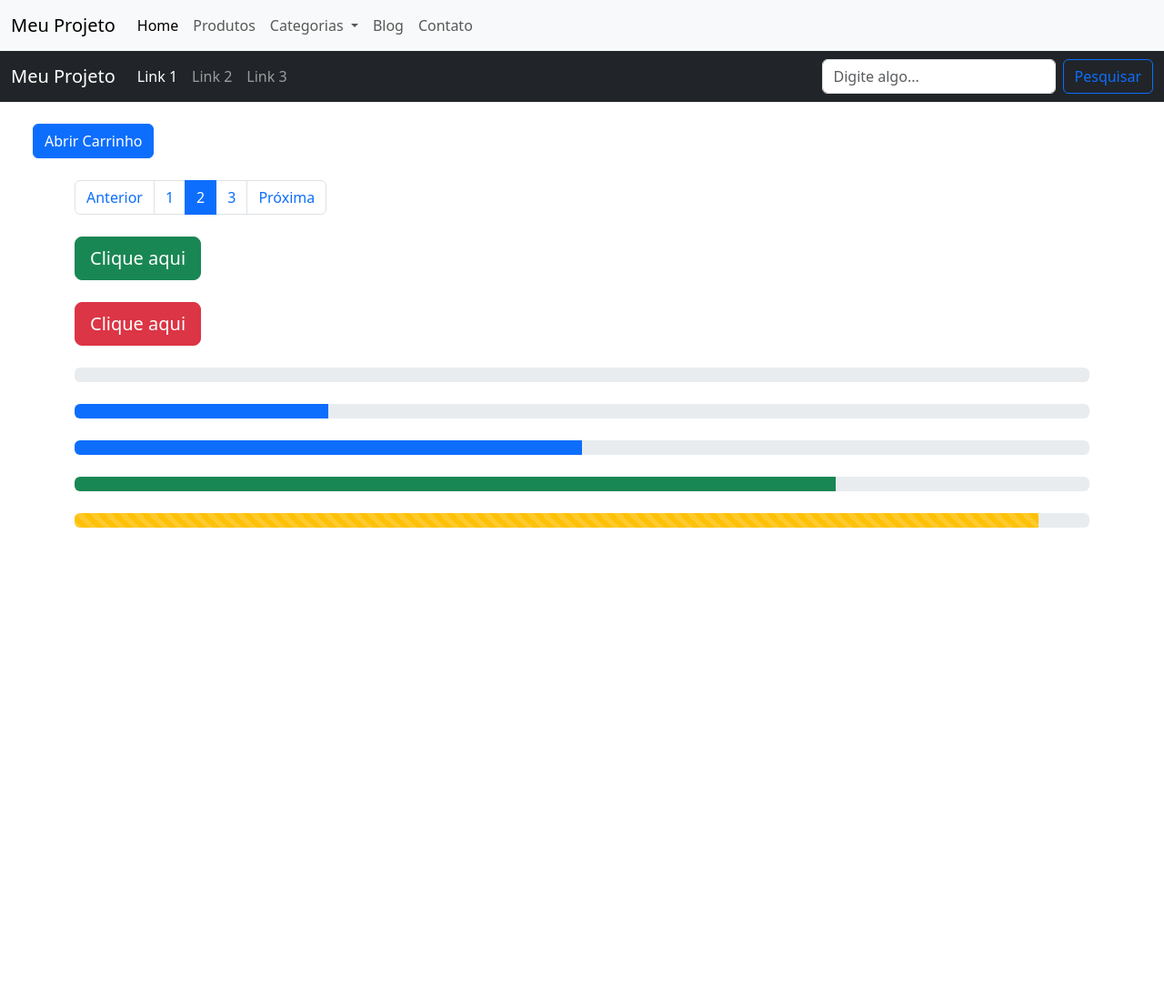
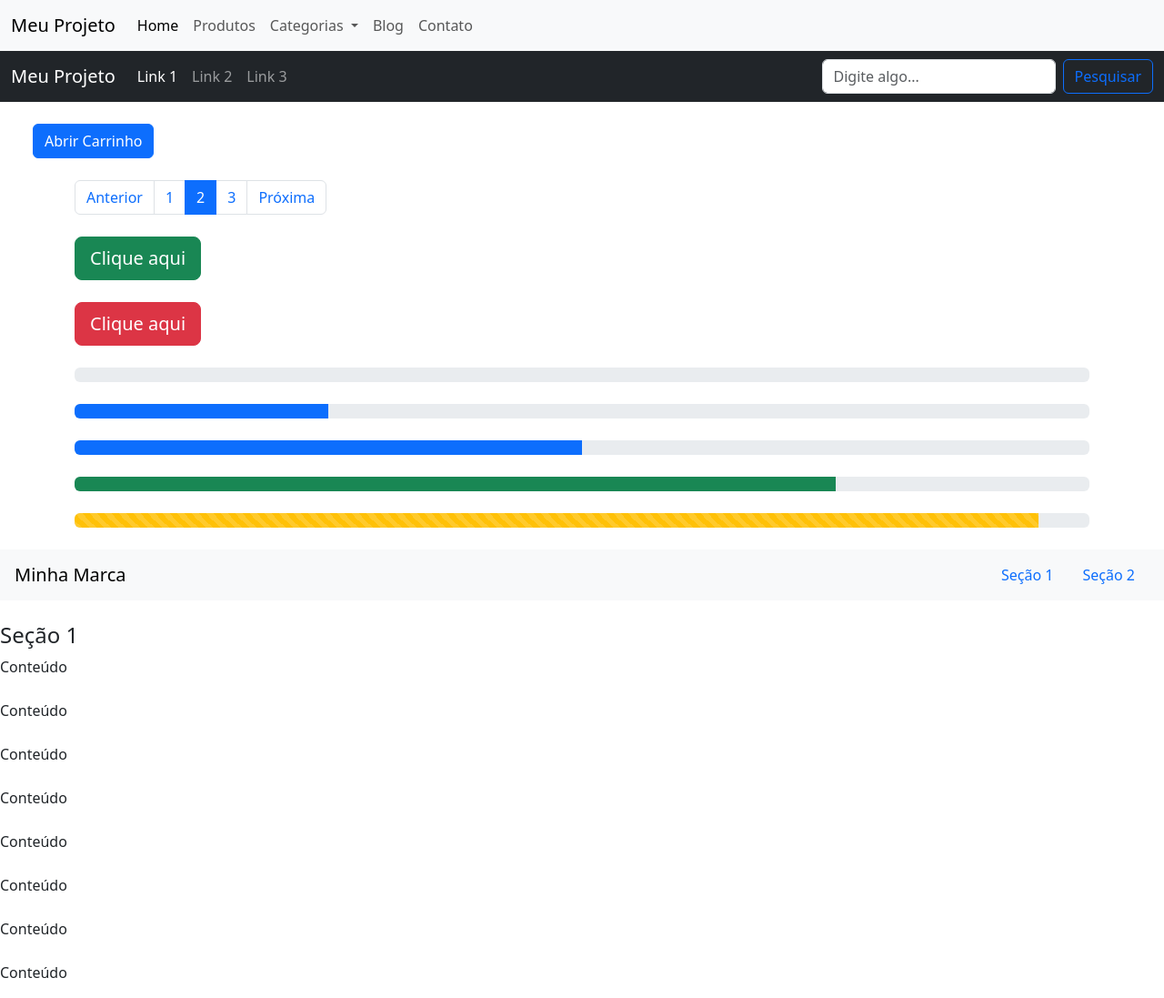
Before and after one commit to Valdemar1213/bootstrap-udemy, a plain HTML site: page 9-componentes/2_aulas/index.html in a window 1280 px wide. Shown: the top 1097 px of the page at 91% size. Drawn offline with nearby package versions, Linux system fonts and the light colour scheme.

Commit message:
Scroll spy

```diff
--- a/9-componentes/2_aulas/index.html
+++ b/9-componentes/2_aulas/index.html
@@ -244,5 +244,62 @@
         ></div>
       </div>
     </div>
+
+    <!-- Scroll spy -->
+    <nav id="scrollspy" class="navbar navba-light bg-light px-3 mb-4">
+      <a href="#" class="navbar-brand">Minha Marca</a>
+      <ul class="nav">
+        <li class="nav-item">
+          <a href="#secao-1" class="nav-link">Seção 1</a>
+        </li>
+        <li class="nav-item">
+          <a href="#secao-2" class="nav-link">Seção 2</a>
+        </li>
+      </ul>
+    </nav>
+
+    <div
+      data-bs-spy="scroll"
+      data-bs-target="#scrollspy"
+      data-bs-offset="0"
+      tabindex="0"
+    >
+      <h4 id="secao-1">Seção 1</h4>
+      <p class="mb-4">Conteúdo</p>
+      <p class="mb-4">Conteúdo</p>
+      <p class="mb-4">Conteúdo</p>
+      <p class="mb-4">Conteúdo</p>
+      <p class="mb-4">Conteúdo</p>
+      <p class="mb-4">Conteúdo</p>
+      <p class="mb-4">Conteúdo</p>
+      <p class="mb-4">Conteúdo</p>
+      <p class="mb-4">Conteúdo</p>
+      <p class="mb-4">Conteúdo</p>
+      <p class="mb-4">Conteúdo</p>
+      <p class="mb-4">Conteúdo</p>
+      <p class="mb-4">Conteúdo</p>
+      <p class="mb-4">Conteúdo</p>
+      <p class="mb-4">Conteúdo</p>
+      <p class="mb-4">Conteúdo</p>
+      <p class="mb-4">Conteúdo</p>
+      <h4 id="secao-2">Seção 2</h4>
+      <p class="mb-4">Conteúdo</p>
+      <p class="mb-4">Conteúdo</p>
+      <p class="mb-4">Conteúdo</p>
+      <p class="mb-4">Conteúdo</p>
+      <p class="mb-4">Conteúdo</p>
+      <p class="mb-4">Conteúdo</p>
+      <p class="mb-4">Conteúdo</p>
+      <p class="mb-4">Conteúdo</p>
+      <p class="mb-4">Conteúdo</p>
+      <p class="mb-4">Conteúdo</p>
+      <p class="mb-4">Conteúdo</p>
+      <p class="mb-4">Conteúdo</p>
+      <p class="mb-4">Conteúdo</p>
+      <p class="mb-4">Conteúdo</p>
+      <p class="mb-4">Conteúdo</p>
+      <p class="mb-4">Conteúdo</p>
+      <p class="mb-4">Conteúdo</p>
+    </div>
   </body>
 </html>
```
